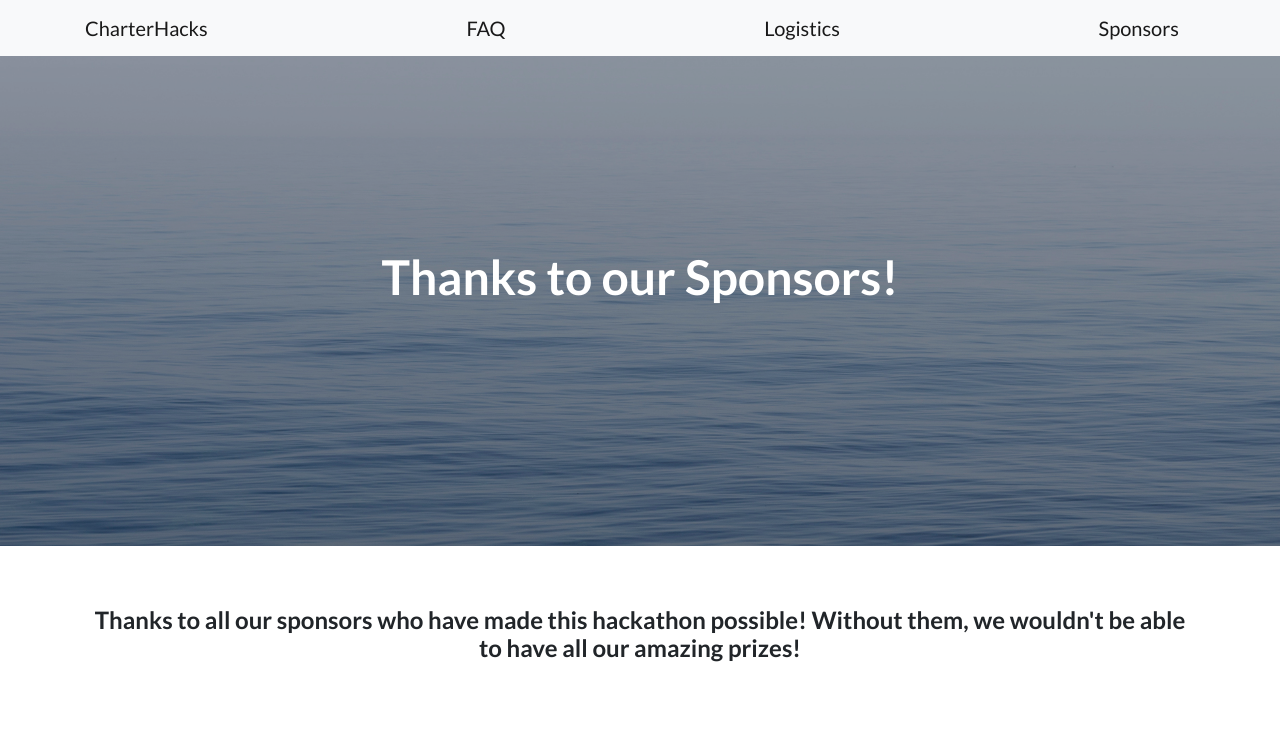
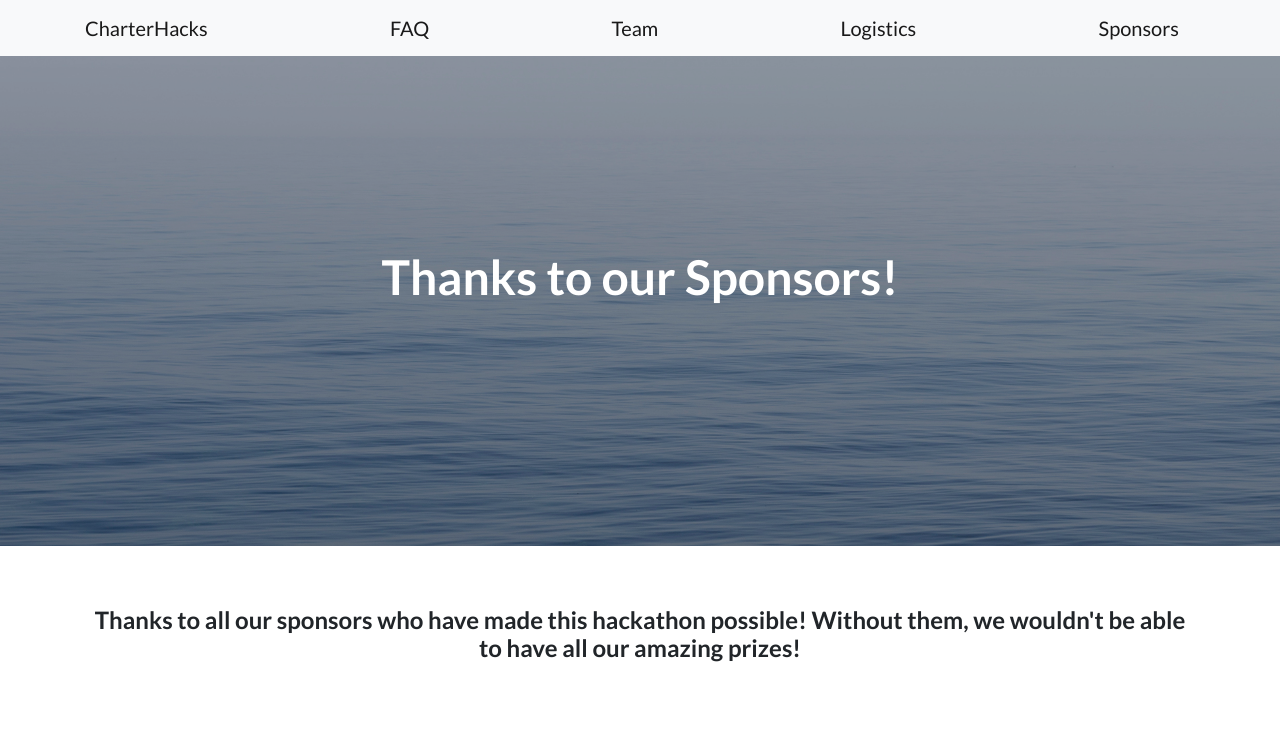
Before and after one commit to csw-acm/charterhacks2020, a website: page sponsors.html in a window 1280 px wide. Shown: the top 730 px of the page. Drawn offline with Linux system fonts and the light colour scheme.

Commit message:
Update sponsors.html

```diff
--- a/sponsors.html
+++ b/sponsors.html
@@ -34,6 +34,7 @@
     <div class="container">
       <a class="navbar-brand" href="index.html">CharterHacks</a>
       <a class="navbar-brand" href="faq.html">FAQ</a>
+      <a class="navbar-brand" href="team.html">Team</a>
       <a class="navbar-brand" href="logistics.html">Logistics</a>
       <a class="navbar-brand" class="active" href="sponsors.html">Sponsors</a>
     </div>
```
